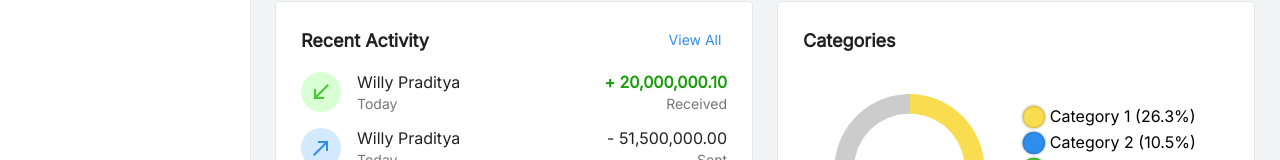
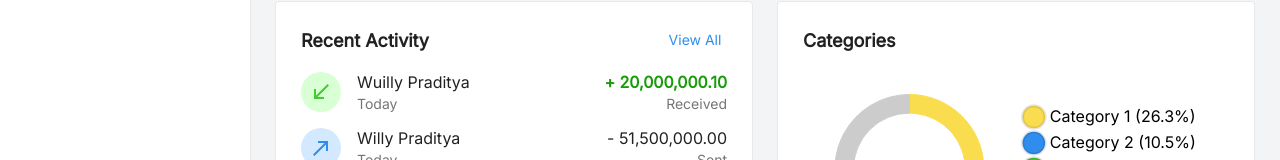
Before and after one commit to willypraditya/thesis, a React (Create React App) app: page /dashboard in a window 1280 px wide. Shown: the part 240-400 px from the top of the page. Built offline with nearby package versions, Linux system fonts and the light colour scheme.

Commit message:
test travis

```diff
--- a/src/components/Pages/NEW_Dashboard/index.js
+++ b/src/components/Pages/NEW_Dashboard/index.js
@@ -108,7 +108,7 @@ const Dashboard = () => {
 
   const recentTransaction = [
     {
-      name: "Willy Praditya",
+      name: "Wuilly Praditya",
       date: "Today",
       amount: "20,000,000.10",
       type: "incoming",
```
